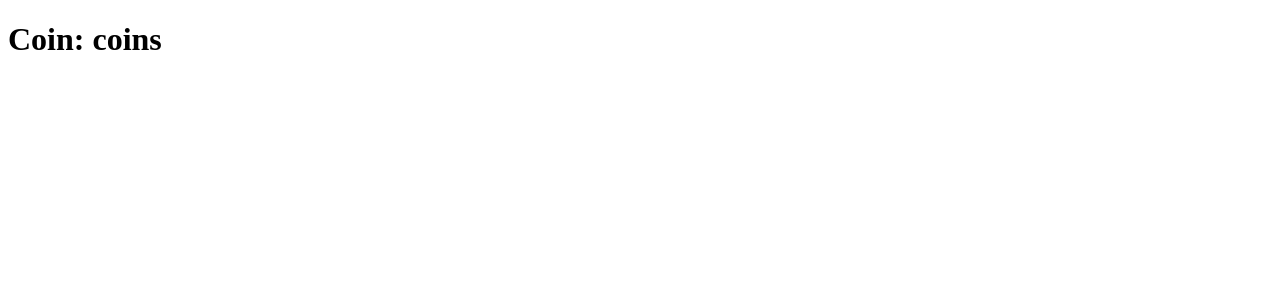
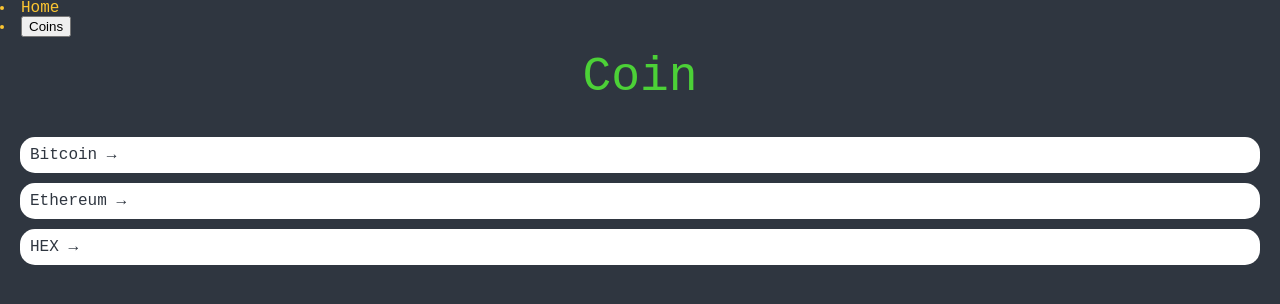
Before and after one commit to wlarkspur/react-master-typescript, a React (Create React App) app: page /coins in a window 1280 px wide. Shown: the top 304 px of the page. Built offline with nearby package versions, Linux system fonts and the light colour scheme.

Commit message:
router v6 updating..

```diff
--- a/src/App.tsx
+++ /dev/null
@@ -1,7 +0,0 @@
-import Router from "./Router";
-
-function App() {
-  return <Router />;
-}
-
-export default App;
--- /dev/null
+++ b/src/Root.tsx
@@ -0,0 +1,78 @@
+import { Outlet, Router } from "react-router-dom";
+import { createGlobalStyle } from "styled-components";
+import Header from "./components/Header";
+
+const GlobalStyle = createGlobalStyle`
+@import url('https://fonts.googleapis.com/css2?family=Roboto+Mono&display=swap');
+  html, body, div, span, applet, object, iframe,
+h1, h2, h3, h4, h5, h6, p, blockquote, pre,
+a, abbr, acronym, address, big, cite, code,
+del, dfn, em, img, ins, kbd, q, s, samp,
+small, strike, strong, sub, sup, tt, var,
+b, u, i, center,
+dl, dt, dd, menu, ol, ul, li,
+fieldset, form, label, legend,
+table, caption, tbody, tfoot, thead, tr, th, td,
+article, aside, canvas, details, embed,
+figure, figcaption, footer, header, hgroup,
+main, menu, nav, output, ruby, section, summary,
+time, mark, audio, video {
+  margin: 0;
+  padding: 0;
+  border: 0;
+  font-size: 100%;
+  font: inherit;
+  vertical-align: baseline;
+}
+/* HTML5 display-role reset for older browsers */
+article, aside, details, figcaption, figure,
+footer, header, hgroup, main, menu, nav, section {
+  display: block;
+}
+/* HTML5 hidden-attribute fix for newer browsers */
+*[hidden] {
+    display: none;
+}
+body {
+  line-height: 1;
+}
+menu, ol, ul {
+  list-style: none;
+}
+blockquote, q {
+  quotes: none;
+}
+blockquote:before, blockquote:after,
+q:before, q:after {
+  content: '';
+  content: none;
+}
+table {
+  border-collapse: collapse;
+  border-spacing: 0;
+}
+*{
+  box-sizing: border-box;
+}
+body{
+  font-family:'Roboto Mono', monospace;
+  background-color: ${(props) => props.theme.bgColor};
+  color: ${(props) => props.theme.textColor}
+}
+a{
+  text-decoration: none;
+  color: inherit;
+}
+`;
+
+function Root() {
+  return (
+    <>
+      <Header />
+      <GlobalStyle />
+      <Outlet />
+    </>
+  );
+}
+
+export default Root;
--- a/src/Router.tsx
+++ b/src/Router.tsx
@@ -1,16 +1,22 @@
-import { BrowserRouter, Routes, Route } from "react-router-dom";
+import { createBrowserRouter, RouterProvider, Route } from "react-router-dom";
+import Root from "./Root";
 import Coin from "./routes/Coin";
 import Coins from "./routes/Coins";
 
-function Router() {
-  return (
-    <BrowserRouter>
-      <Routes>
-        <Route path="/" element={<Coin />}></Route>
-        <Route path="/:coinId" element={<Coins />}></Route>
-      </Routes>
-    </BrowserRouter>
-  );
-}
+import NotFound from "./screens/NotFound";
 
-export default Router;
+const router = createBrowserRouter([
+  {
+    path: "/",
+    element: <Root />,
+    errorElement: <NotFound />,
+    children: [
+      {
+        path: "coins",
+        element: <Coins />,
+      },
+    ],
+  },
+]);
+
+export default router;
--- /dev/null
+++ b/src/components/Header.tsx
@@ -0,0 +1,22 @@
+import { Link } from "react-router-dom";
+import { useNavigate } from "react-router-dom";
+
+function Header() {
+  const navigate = useNavigate();
+  const onCoinsClick = () => {
+    navigate("/coins");
+  };
+  return (
+    <header>
+      <ul />
+      <li>
+        {" "}
+        <Link to={"/"}>Home</Link>
+      </li>
+      <li>
+        <button onClick={onCoinsClick}> Coins</button>
+      </li>
+    </header>
+  );
+}
+export default Header;
--- a/src/index.tsx
+++ b/src/index.tsx
@@ -1,16 +1,18 @@
 import React from "react";
 import ReactDOM from "react-dom/client";
+import { RouterProvider } from "react-router-dom";
 import { ThemeProvider } from "styled-components";
-import App from "./App";
+import router from "./Router";
 import { theme } from "./theme";
 
 const root = ReactDOM.createRoot(
   document.getElementById("root") as HTMLElement
 );
+
 root.render(
   <React.StrictMode>
     <ThemeProvider theme={theme}>
-      <App />
+      <RouterProvider router={router} />
     </ThemeProvider>
   </React.StrictMode>
 );
--- a/src/routes/Coin.tsx
+++ b/src/routes/Coin.tsx
@@ -1,4 +1,7 @@
+import { useParams } from "react-router-dom";
+
 function Coin() {
-  return <h1>Coin</h1>;
+  const { coinId } = useParams();
+  return <h1>Coin: {coinId}</h1>;
 }
 export default Coin;
--- a/src/routes/Coins.tsx
+++ b/src/routes/Coins.tsx
@@ -1,8 +1,86 @@
-import { useParams } from "react-router-dom";
+import { Link } from "react-router-dom";
+import styled from "styled-components";
+
+const Container = styled.div``;
+
+const Header = styled.header`
+  height: 10vh;
+  display: flex;
+  justify-content: center;
+  align-items: center;
+  margin-bottom: 20px;
+`;
+
+const CoinList = styled.ul`
+  padding: 0px 20px;
+`;
+
+const Coin = styled.li`
+  background-color: white;
+  color: ${(props) => props.theme.bgColor};
+  border-radius: 15px;
+  margin-bottom: 10px;
+  a {
+    padding: 10px;
+    transition: color 0.2s ease-in;
+    display: block;
+  }
+  &:hover {
+    a {
+      color: ${(props) => props.theme.accentColor};
+    }
+  }
+`;
+
+const Title = styled.h1`
+  font-size: 48px;
+  color: ${(props) => props.theme.accentColor};
+`;
+
+const conis = [
+  {
+    id: "btc-bitcoin",
+    name: "Bitcoin",
+    symbol: "BTC",
+    rank: 1,
+    is_new: false,
+    is_active: true,
+    type: "coin",
+  },
+  {
+    id: "eth-ethereum",
+    name: "Ethereum",
+    symbol: "ETH",
+    rank: 2,
+    is_new: false,
+    is_active: true,
+    type: "coin",
+  },
+  {
+    id: "hex-hex",
+    name: "HEX",
+    symbol: "HEX",
+    rank: 3,
+    is_new: false,
+    is_active: true,
+    type: "token",
+  },
+];
 
 function Coins() {
-  const { coinId } = useParams();
-
-  return <h1>Coin: {coinId}</h1>;
+  return (
+    <Container>
+      <Header>
+        <Title>Coin</Title>
+      </Header>
+      <CoinList>
+        {conis.map((coin) => (
+          <Coin key={coin.id}>
+            <Link to={`/${coin.id}`}>{coin.name} &rarr;</Link>
+          </Coin>
+        ))}
+      </CoinList>
+    </Container>
+  );
 }
 export default Coins;
--- /dev/null
+++ b/src/screens/NotFound.tsx
@@ -0,0 +1,13 @@
+import { useRouteError } from "react-router-dom";
+
+function NotFound() {
+  const error = useRouteError();
+
+  return (
+    <div>
+      <h1>404 Not found.😥 Don't Give up!</h1>
+    </div>
+  );
+}
+
+export default NotFound;
--- a/src/styled.d.ts
+++ b/src/styled.d.ts
@@ -4,6 +4,6 @@
   export interface DefaultTheme {
     textColor: string;
     bgColor: string;
-    btnColor: string;
+    accentColor: string;
   }
 }
--- a/src/theme.ts
+++ b/src/theme.ts
@@ -1,7 +1,7 @@
 import { DefaultTheme } from "styled-components";
 
 export const theme: DefaultTheme = {
-  bgColor: "white",
-  textColor: "black",
-  btnColor: "tomato",
+  bgColor: "#2f3640",
+  textColor: "#fbc531",
+  accentColor: "#4cd137",
 };
```
